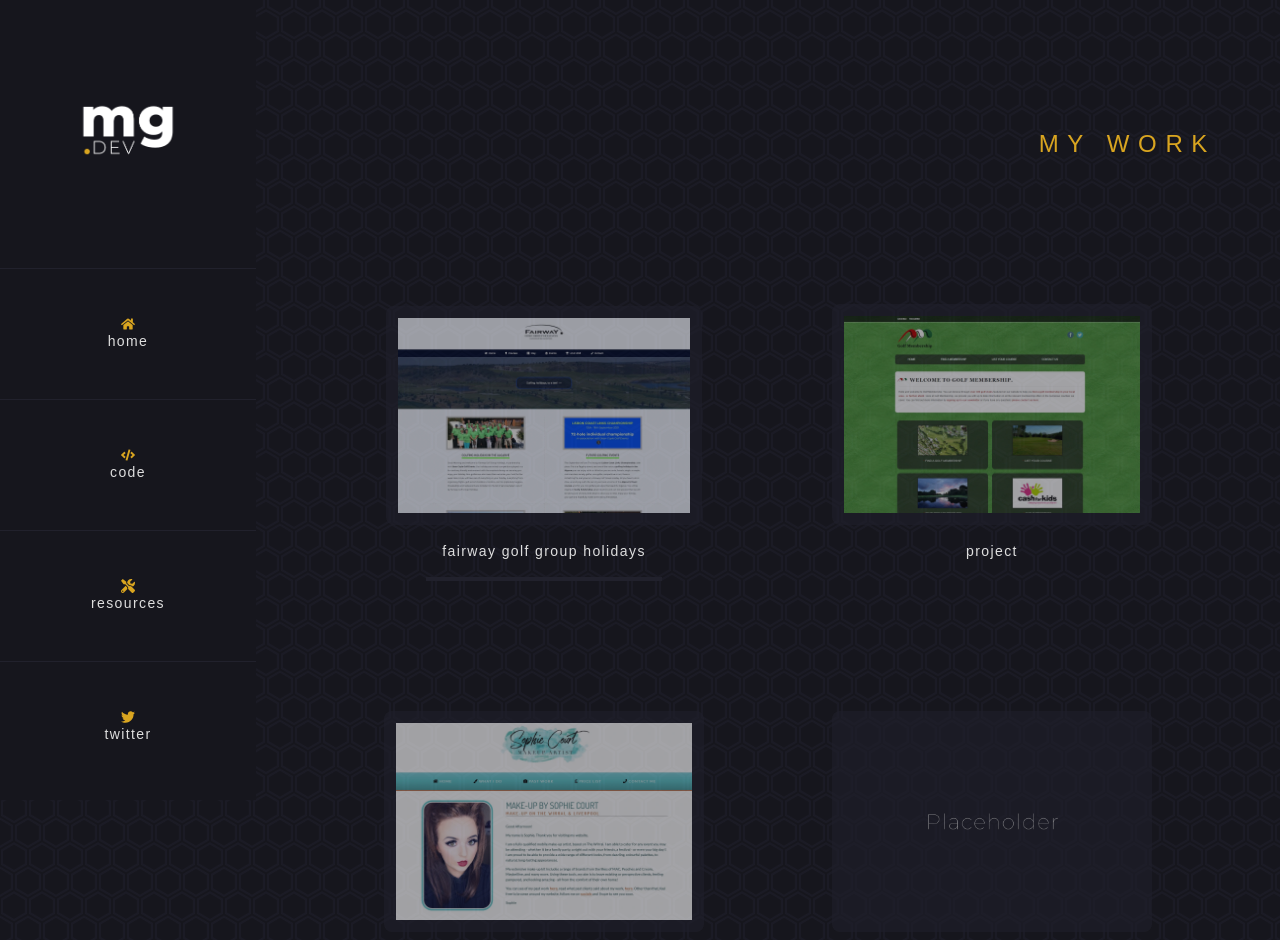
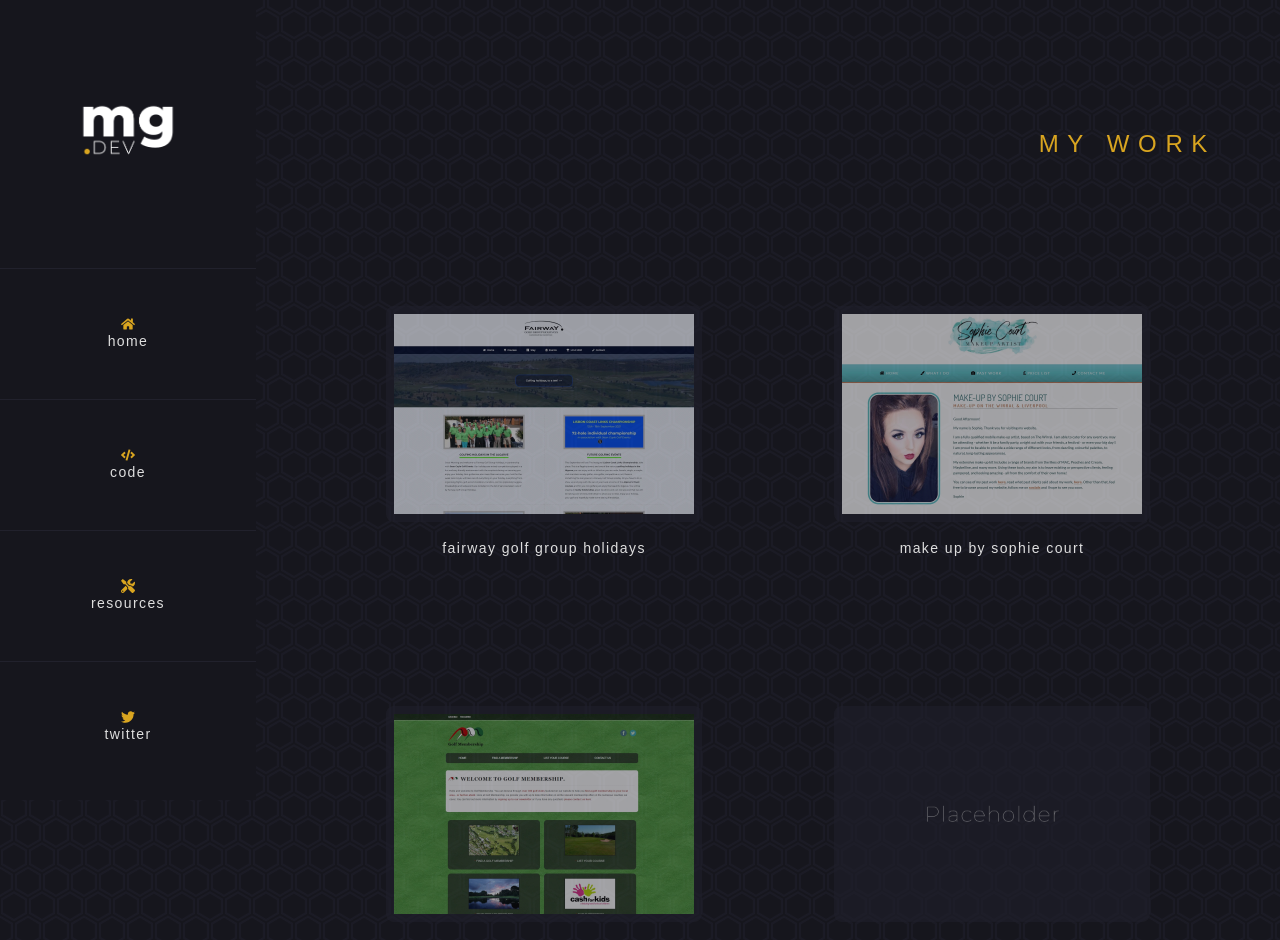
Before and after one commit to michaelgainford/michaelgainford.github.io, a React (Create React App) app: page / in a window 1280 px wide. Shown: the top 940 px of the page. Built offline with nearby package versions, Linux system fonts and the light colour scheme.

Commit message:
Created Main Projects component

```diff
--- a/src/components/MyProjects.js
+++ b/src/components/MyProjects.js
@@ -1,12 +1,9 @@
-import imagePlaceholder from "../assets/global-images/image-placeholder.png";
-import imageFairway from "../assets/past-projects/fairway-screenshot.webp";
-import imageGolfMem from "../assets/past-projects/golf-membership-screenshot.webp";
-import imageMakeUp from "../assets/past-projects/make-up-by-sophie-court-screenshot.webp";
 import imageFCC1 from "../assets/past-projects/fcc-portfolio-screenshot.webp";
 import imageFCC2 from "../assets/past-projects/landing-page-screenshot.webp";
 import imageFCC3 from "../assets/past-projects/survey-form-screenshot.webp";
 import imageFCC4 from "../assets/past-projects/tech-doc-page-screenshot.webp";
 import imageFCC5 from "../assets/past-projects/tribute-page-screenshot.webp";
+import MyProjectsMain from "./MyProjectsMain";
 
 const MyProjects = () => {
   return (
@@ -15,53 +12,8 @@ const MyProjects = () => {
         My Work
       </h1>
       <div className="projects gap-y-4">
-        <div className="main-projects">
-{/*           <h2 className="text-center text-theme-alt text-4xl font-bold lowercase">
-            Main Projects
-          </h2> */}
-          <div className="projects-wrapper grid md:grid-cols-2">
-            <div className="project p-2 md:p-16 md:hover:p-8 flex flex-col items-center mb-0 pb-4 hover:-mb-4 md:hover:pb-0 ease-in-out duration-500 border-2 border-transparent hover:border-theme-alt hover:bg-theme-alt">
-              <img
-                src={imageFairway}
-                alt="template"
-                className="w-full h-auto border-lg rounded-lg border-[12px] border-theme-alt hover:border-highlight opacity-60 hover:opacity-100 ease-in-out duration-500"
-              />
-              <p className="text-center lowercase text-light tracking-widest text-sm p-4 w-max border-b-4 border-theme-alt">
-                Fairway Golf Group Holidays
-              </p>
-            </div>
-            <div className="project p-2 md:p-16 md:hover:p-8 flex flex-col mb-0 pb-4 hover:-mb-4 md:hover:pb-0 ease-in-out duration-500">
-              <img
-                src={imageGolfMem}
-                alt="template"
-                className="w-full h-auto border-lg rounded-lg border-[12px] border-theme-alt opacity-60 hover:opacity-100 ease-in-out duration-500"
-              />
-              <p className="text-center lowercase text-light tracking-widest text-sm p-4">
-                Project
-              </p>
-            </div>
-            <div className="project p-2 md:p-16 md:hover:p-8 flex flex-col mb-0 pb-4 hover:-mb-4 md:hover:pb-0 ease-in-out duration-500">
-              <img
-                src={imageMakeUp}
-                alt="template"
-                className="w-full h-auto border-lg rounded-lg border-[12px] border-theme-alt opacity-60 hover:opacity-100 ease-in-out duration-500"
-              />
-              <p className="text-center lowercase text-light tracking-widest text-sm p-4">
-                Project
-              </p>
-            </div>
-            <div className="project p-2 md:p-16 md:hover:p-8 flex flex-col mb-0 pb-4 hover:-mb-4 md:hover:pb-0 ease-in-out duration-500">
-              <img
-                src={imagePlaceholder}
-                alt="template"
-                className="w-full h-auto border-lg rounded-lg border-[12px] border-theme-alt opacity-60 hover:opacity-100 ease-in-out duration-500"
-              />
-              <p className="text-center lowercase text-light tracking-widest text-sm p-4">
-                Project
-              </p>
-            </div>
-          </div>
-        </div>
+
+        <MyProjectsMain />
 
         <div className="sub-projects pt-16">
           <h3 className="text-center text-theme-alt text-4xl font-bold lowercase">
@@ -75,7 +27,9 @@ const MyProjects = () => {
                 className="w-full h-auto border-lg rounded-lg border-[12px] border-theme-alt opacity-60 hover:opacity-100 ease-in-out duration-500"
               />
 
-             <p className="text-center lowercase text-light tracking-widest text-xs p-4">Project</p>
+              <p className="text-center lowercase text-light tracking-widest text-xs p-4">
+                Project
+              </p>
             </div>
             <div className="project p-8 flex flex-col">
               <img
@@ -83,7 +37,9 @@ const MyProjects = () => {
                 alt="template"
                 className="w-full h-auto border-lg rounded-lg border-[12px] border-theme-alt opacity-60 hover:opacity-100 ease-in-out duration-500"
               />
-              <p className="text-center lowercase text-light tracking-widest text-xs p-4">Project</p>
+              <p className="text-center lowercase text-light tracking-widest text-xs p-4">
+                Project
+              </p>
             </div>
             <div className="project p-8 flex flex-col">
               <img
@@ -91,7 +47,9 @@ const MyProjects = () => {
                 alt="template"
                 className="w-full h-auto border-lg rounded-lg border-[12px] border-theme-alt opacity-60 hover:opacity-100 ease-in-out duration-500"
               />
-              <p className="text-center lowercase text-light tracking-widest text-xs p-4">Project</p>
+              <p className="text-center lowercase text-light tracking-widest text-xs p-4">
+                Project
+              </p>
             </div>
             <div className="project p-8 flex flex-col">
               <img
@@ -99,7 +57,9 @@ const MyProjects = () => {
                 alt="template"
                 className="w-full h-auto border-lg rounded-lg border-[12px] border-theme-alt opacity-60 hover:opacity-100 ease-in-out duration-500"
               />
-              <p className="text-center lowercase text-light tracking-widest text-xs p-4">Project</p>
+              <p className="text-center lowercase text-light tracking-widest text-xs p-4">
+                Project
+              </p>
             </div>
             <div className="project p-8 flex flex-col">
               <img
@@ -107,7 +67,9 @@ const MyProjects = () => {
                 alt="template"
                 className="w-full h-auto border-lg rounded-lg border-[12px] border-theme-alt opacity-60 hover:opacity-100 ease-in-out duration-500"
               />
-              <p className="text-center lowercase text-light tracking-widest text-xs p-4">Project</p>
+              <p className="text-center lowercase text-light tracking-widest text-xs p-4">
+                Project
+              </p>
             </div>
           </div>
         </div>
--- /dev/null
+++ b/src/components/MyProjectsMain.js
@@ -0,0 +1,62 @@
+import imagePlaceholder from "../assets/global-images/image-placeholder.png";
+import imageFairway from "../assets/past-projects/fairway-screenshot.webp";
+import imageGolfMem from "../assets/past-projects/golf-membership-screenshot.webp";
+import imageMakeUp from "../assets/past-projects/make-up-by-sophie-court-screenshot.webp";
+
+const MyProjectsMain = () => {
+  const myProjectsMainInfo = [
+    {
+      id: 1,
+      projectName: "Fairway Golf Group Holidays",
+      url: "https://fairwaygolfgroupholidays.co.uk",
+      image: imageFairway,
+    },
+    {
+      id: 2,
+      projectName: "Make Up By Sophie Court",
+      url: "https://fairwaygolfgroupholidays.co.uk",
+      image: imageMakeUp,
+    },
+    {
+      id: 3,
+      projectName: "Golf Membership North West",
+      url: "https://fairwaygolfgroupholidays.co.uk",
+      image: imageGolfMem,
+    },
+    {
+      id: 4,
+      projectName: "Placeholder",
+      url: "https://google.co.uk",
+      image: imagePlaceholder,
+    },
+  ];
+
+  return (
+    <div className="main-projects">
+      <div className="projects-wrapper grid md:grid-cols-2">
+        {Object.values(myProjectsMainInfo).map((myProjectMain) => {
+          return (
+            <div
+              key="myProjectMain.id"
+              className="project p-2 md:p-16 md:hover:p-8 flex flex-col items-center mb-0 pb-4 hover:-mb-4 md:hover:pb-0 ease-in-out duration-500 rounded-xl border-2 border-transparent hover:border-theme-alt hover:bg-theme-alt lowercase hover:uppercase hover:gap-y-4"
+            >
+              <a href={myProjectMain.url}>
+                <img
+                  src={myProjectMain.image}
+                  alt="template"
+                  className="w-full h-auto border-lg rounded-lg border-[8px] border-theme-alt hover:border-highlight opacity-60 hover:opacity-100 ease-in-out duration-500"
+                />
+                <p className="text-center lowercase text-light tracking-widest text-sm p-4 w-full ease-in-out duration-500">
+                  {myProjectMain.projectName}
+                </p>
+              </a>
+            </div>
+          );
+        })}
+
+      </div>
+    </div>
+  );
+};
+
+export default MyProjectsMain;
```
